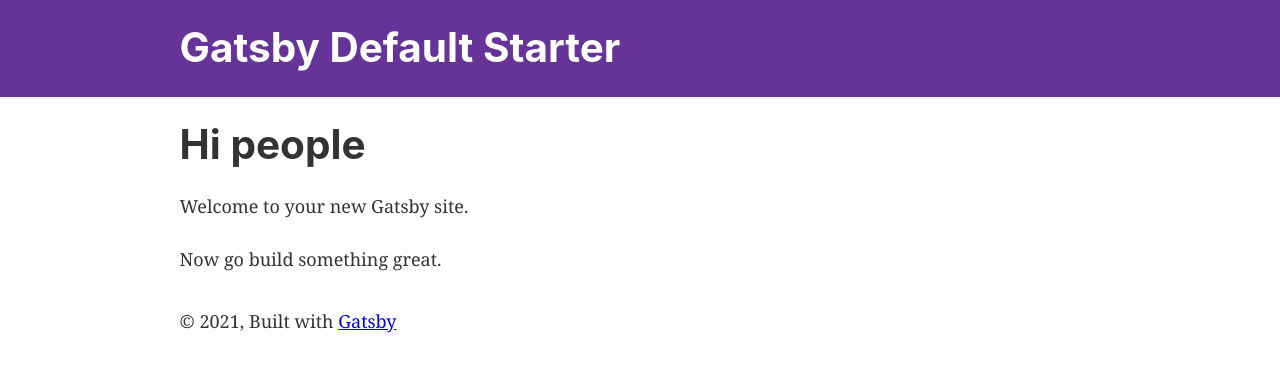
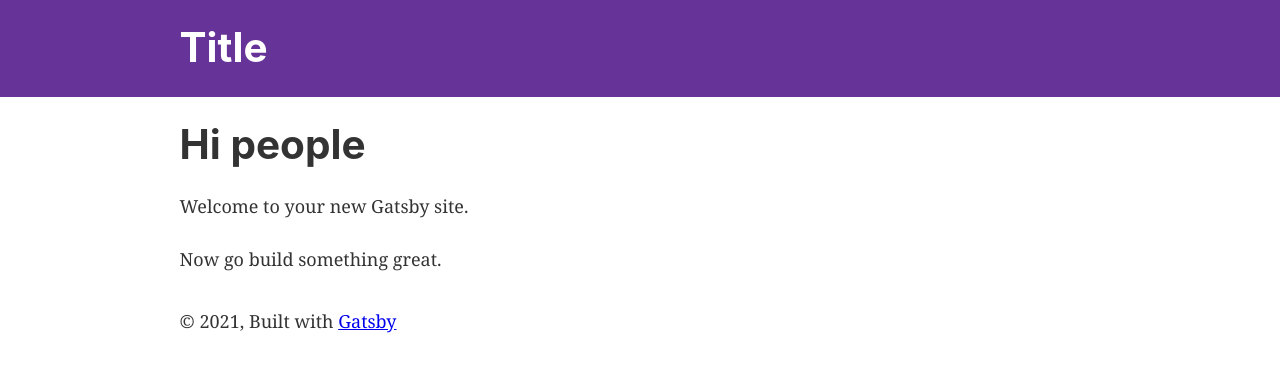
Before and after one commit to feedm3/gatsby-first-inc-build-bug, a Gatsby site: page / in a window 1280 px wide. Built offline with nearby package versions, Linux system fonts and the light colour scheme; Gatsby itself is replaced by a stand-in of ours.

Commit message:
fix: remove page query

```diff
--- a/src/components/layout.js
+++ b/src/components/layout.js
@@ -7,25 +7,14 @@
 
 import * as React from "react"
 import PropTypes from "prop-types"
-import { useStaticQuery, graphql } from "gatsby"
 
 import Header from "./header"
 import "./layout.css"
 
 const Layout = ({ children }) => {
-  const data = useStaticQuery(graphql`
-    query SiteTitleQuery {
-      site {
-        siteMetadata {
-          title
-        }
-      }
-    }
-  `)
-
   return (
     <>
-      <Header siteTitle={data.site.siteMetadata?.title || `Title`} />
+      <Header siteTitle={`Title`} />
       <div
         style={{
           margin: `0 auto`,
```
